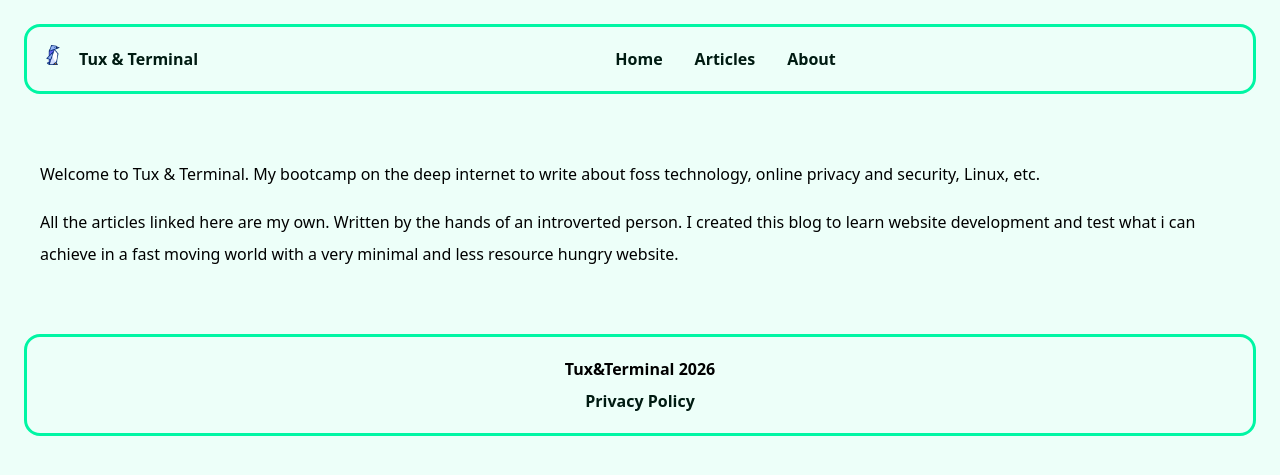
After one commit to habitant5830/Tux-Terminal-PyF, a Flask app: page /about.html in a window 1280 px wide. The commit adds this page. Shown: the top 475 px of the page. Run offline with Flask 3, Linux system fonts and the light colour scheme.

Commit message:
merged an actual website. site still under construction

```diff
--- a/app.py
+++ b/app.py
@@ -18,8 +18,24 @@ class Todo(db.Model):
     def __repr__(self):
         return '<Task %r>' % self.id
 
-@app.route("/", methods=['GET', 'POST'])
+@app.route("/")
 def index():
+    return render_template("index.html")
+
+@app.route("/articles.html")
+def articles():
+    return render_template("articles.html")
+
+@app.route("/about.html")
+def about():
+    return render_template("about.html")
+
+@app.route("/privacy.html")
+def privacy():
+    return render_template("privacy.html")
+
+@app.route("/todo.html", methods=['GET', 'POST'])
+def todo():
     if request.method == 'POST':
         task_content = request.form['content']
         new_task = Todo(content=task_content)
@@ -32,7 +48,7 @@ def index():
             return 'There was a problem.'
     else:
         tasks = Todo.query.order_by(Todo.date_created).all()
-        return render_template("index.html", tasks=tasks)
+        return render_template("todo.html", tasks=tasks)
 
 @app.route("/delete/<int:id>")
 def delete(id):
@@ -45,7 +61,7 @@ def delete(id):
     except:
         return 'There was a problem.'
 
-@app.route("/update/<int:id>", methods=['GET', 'POST'])
+@app.route("/update/<int:id>", methods=['GET', 'POSsour T'])
 def update(id):
     task = Todo.query.get_or_404(id)
 
--- a/static/css/style.css
+++ b/static/css/style.css
@@ -1,15 +1,158 @@
-body{
+:root {
+    font-family: sans-serif;
+    line-height: 2rem;
+    letter-spacing: 0;
+    font-size: clamp(0.8rem, 1rem, 1.5rem);
+
+    /*variables*/
+    --color: black;
+    --background-color: #edfff9;
+    --border-color: #00f6a4;
+    --border: 3px solid var(--border-color);
+    --border-radius: 1rem;
+
+    /*grid*/
+    --grid-bg: #92ffdb;
+    --grid-box-shadow: #12ffb0;
+
+    /*link*/
+    --link: #001b12;
+    --link-hover: #006d49;
+}
+
+body {
+    display: flex;
+    flex-direction: column;
+    font-family: sans;
+    color: var(--color);
+    background-color: var(--background-color);
+    text-align: left;
+}
+
+main {
+    display: block;
+    margin: 1rem;
+    padding: 1rem;
+    flex: 1;
+}
+
+a {
+    color: var(--link);
+}
+
+a:hover {
+    color: var(--link-hover);
+}
+
+nav {
+    display: flex;
+    justify-content: start;
+    align-items: center;
+    padding: 1rem;
+    margin: 1rem;
+    border: var(--border);
+    border-radius: var(--border-radius);
+    gap: 1rem;
+    font-weight: bold;
+}
+
+nav img {
+    height: 20px;
+}
+
+.nav-items {
+    display: flex;
+    align-items: center;
+    justify-content: center;
+    gap: 2rem;
+    flex: 1;
+}
+
+.header-logo {
+    display: flex;
+    align-items: center;
+    gap: 1rem;
+}
+
+footer {
+    display: flex;
+    flex-direction: column;
+    justify-content: center;
+    align-items: center;
+    padding: 1rem;
+    margin: 1rem;
+    border: var(--border);
+    border-radius: var(--border-radius);
+    font-weight: bold;
+}
+
+a {
+    text-decoration: none;
+}
+
+.intro {
     display: flex;
     justify-content: center;
     align-items: center;
-    font-family: sans-serif;
 }
 
-table{
-    border: 1px solid black;
+.home-picture img {
+    display: flex;
+    justify-content: center;
+    text-align: center;
+    width: 200px;
+    height: auto;
 }
 
-th, td{
-    border: 1px solid black;
-    padding : 10px;
+.welcome-text {
+    font-size: 25px;
+    font-weight: bold;
 }
+
+.article-container {
+    display: grid;
+    grid-template-columns: 1fr 1fr 1fr;
+}
+
+.article {
+    border: var(--border);
+    border-radius: var(--border-radius);
+    padding: 1rem;
+    margin: 1rem;
+}
+
+.article-title {
+    font-weight: bold;
+}
+
+.article:hover {
+    box-shadow: 0px 0px 15px var(--grid-box-shadow);
+}
+
+@media (max-width: 600px) {
+    body {
+        max-width: 100%;
+    }
+
+    .header-logo {
+        display: none;
+    }
+
+    .intro {
+        flex-direction: column;
+        gap: 1rem;
+    }
+
+    .home-picture img {
+        width: 100px;
+        height: auto;
+    }
+
+    .article-container {
+        grid-template-columns: 1fr;
+    }
+
+    .welcome-text {
+        font-size: 20px;
+    }
+}
--- /dev/null
+++ b/templates/about.html
@@ -0,0 +1,15 @@
+{% extends 'base.html' %}
+{% block main %}
+{% endblock %}
+{% block body %}
+    <p>
+        Welcome to Tux & Terminal. My bootcamp on the deep internet to write
+        about foss technology, online privacy and security, Linux, etc.
+    </p>
+    <p>
+        All the articles linked here are my own. Written by the hands of an
+        introverted person. I created this blog to learn website development and
+        test what i can achieve in a fast moving world with a very minimal and
+        less resource hungry website.
+    </p>
+{% endblock %}
--- a/templates/base.html
+++ b/templates/base.html
@@ -6,9 +6,36 @@
           content="width=device-width, user-scalable=no, initial-scale=1.0, maximum-scale=1.0, minimum-scale=1.0">
     <meta http-equiv="X-UA-Compatible" content="ie=edge">
     <link rel="stylesheet" href="{{ url_for('static', filename='css/style.css') }}">
+    <link rel="icon" href="{{ url_for('static', filename='images/favicon.png') }}">
     {% block head %}{% endblock %}
 </head>
 <body>
+<header>
+    <nav>
+        <div class="header-logo">
+            <div class="header-logo-img">
+                <a href="{{ url_for('index') }}"
+                ><img src="{{ url_for('static', filename='images/home.png') }}"
+                /></a>
+            </div>
+            <div class="header-logo-text">
+                <a href="{{ url_for('index') }}">Tux & Terminal</a>
+            </div>
+        </div>
+
+        <div class="nav-items">
+            <a href="{{ url_for('index') }}">Home</a>
+            <a href="{{ url_for('articles') }}">Articles</a>
+            <a href="{{ url_for('about') }}">About</a>
+        </div>
+    </nav>
+</header>
+<main>
     {% block body %}{% endblock %}
+</main>
+<footer>
+    Tux&Terminal 2026
+    <a href="{{ url_for('privacy') }}">Privacy Policy</a>
+</footer>
 </body>
 </html>
```
Also changed, not shown: templates/articles.html (added, +95 -0 lines), templates/index.html (+7 -32 lines), templates/privacy.html (added, +15 -0 lines), templates/todo.html (added, +37 -0 lines), static/images/backup.png (added), static/images/favicon.png (added), static/images/home.png (added), static/images/profile.png (added).
